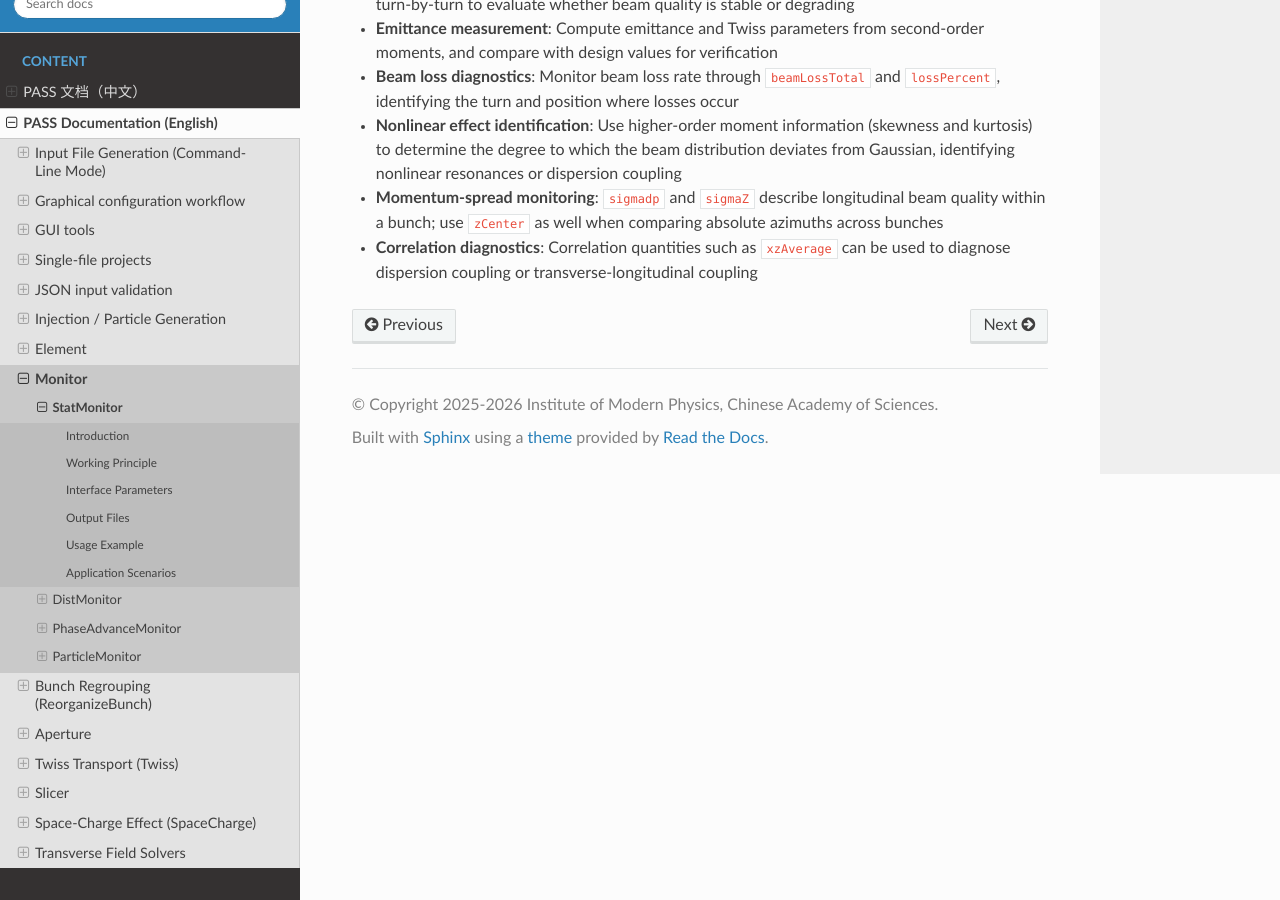
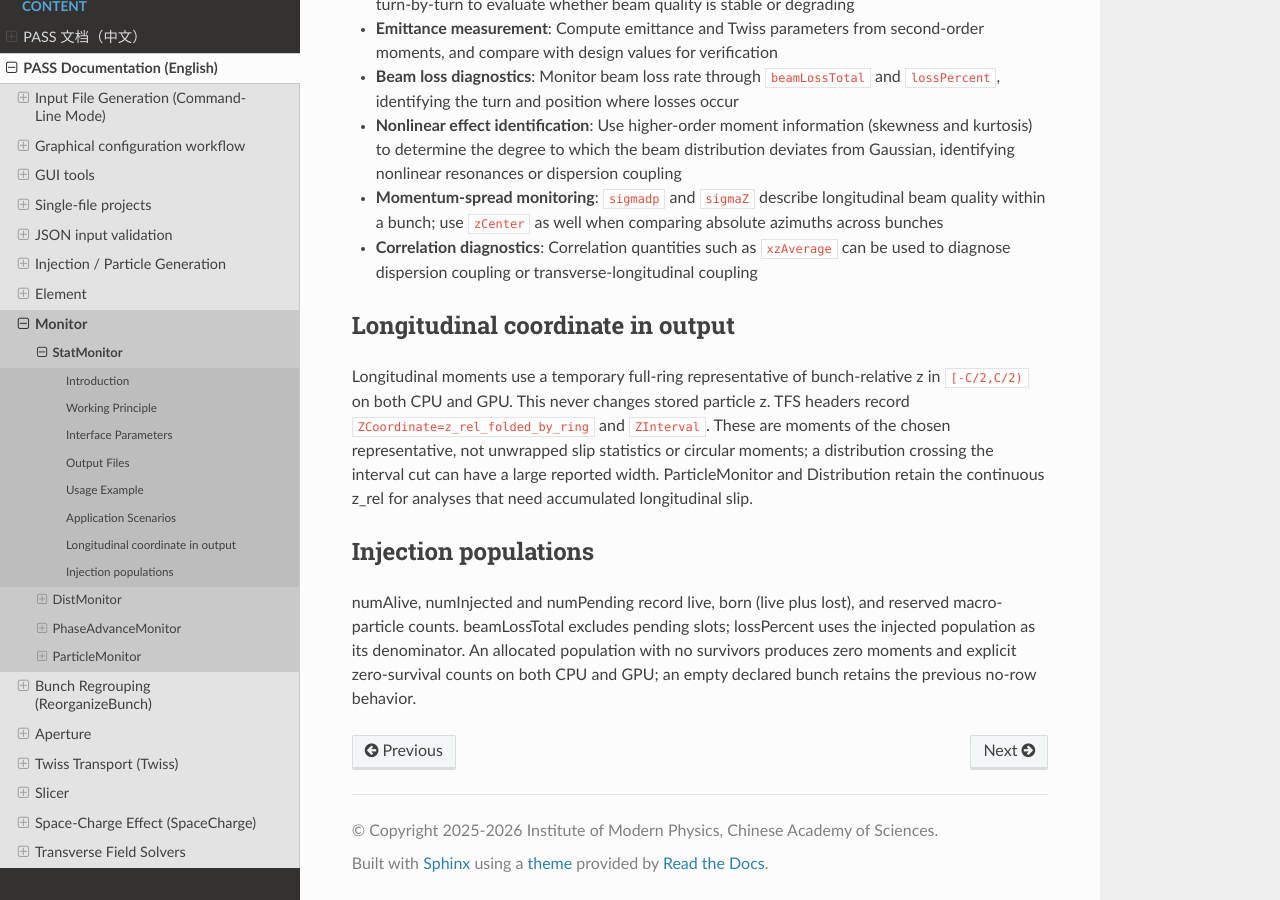
Before and after one commit to changmx/PASS, a Sphinx documentation site: the page built from docs/source/en/monitor/statmonitor.rst, in a window 1280 px wide and 900 px high, scrolled down 5448 px. Built offline with Sphinx 7.4.7 and the Read the Docs theme 3.1.0, drawn with Linux system fonts in a browser that asks for light colours; pages that are not in the unit, such as notebooks, are missing from menus.

Commit message:
chore: optimize bunch data

```diff
--- a/docs/source/en/monitor/statmonitor.rst
+++ b/docs/source/en/monitor/statmonitor.rst
@@ -331,3 +331,23 @@ Application Scenarios
 - **Nonlinear effect identification**: Use higher-order moment information (skewness and kurtosis) to determine the degree to which the beam distribution deviates from Gaussian, identifying nonlinear resonances or dispersion coupling
 - **Momentum-spread monitoring**: ``sigmadp`` and ``sigmaZ`` describe longitudinal beam quality within a bunch; use ``zCenter`` as well when comparing absolute azimuths across bunches
 - **Correlation diagnostics**: Correlation quantities such as ``xzAverage`` can be used to diagnose dispersion coupling or transverse-longitudinal coupling
+
+Longitudinal coordinate in output
+-------------------------------------------
+
+Longitudinal moments use a temporary full-ring representative of bunch-relative
+z in ``[-C/2,C/2)`` on both CPU and GPU. This never changes stored particle z.
+TFS headers record ``ZCoordinate=z_rel_folded_by_ring`` and ``ZInterval``.
+These are moments of the chosen representative, not unwrapped slip statistics
+or circular moments; a distribution crossing the interval cut can have a large
+reported width. ParticleMonitor and Distribution retain the continuous z_rel
+for analyses that need accumulated longitudinal slip.
+
+Injection populations
+---------------------
+
+numAlive, numInjected and numPending record live, born (live plus lost), and
+reserved macro-particle counts. beamLossTotal excludes pending slots;
+lossPercent uses the injected population as its denominator. An allocated
+population with no survivors produces zero moments and explicit zero-survival
+counts on both CPU and GPU; an empty declared bunch retains the previous no-row behavior.
```
Also changed, not shown: docs/source/zh/monitor/statmonitor.rst (+17 -0 lines), 1 other file.
